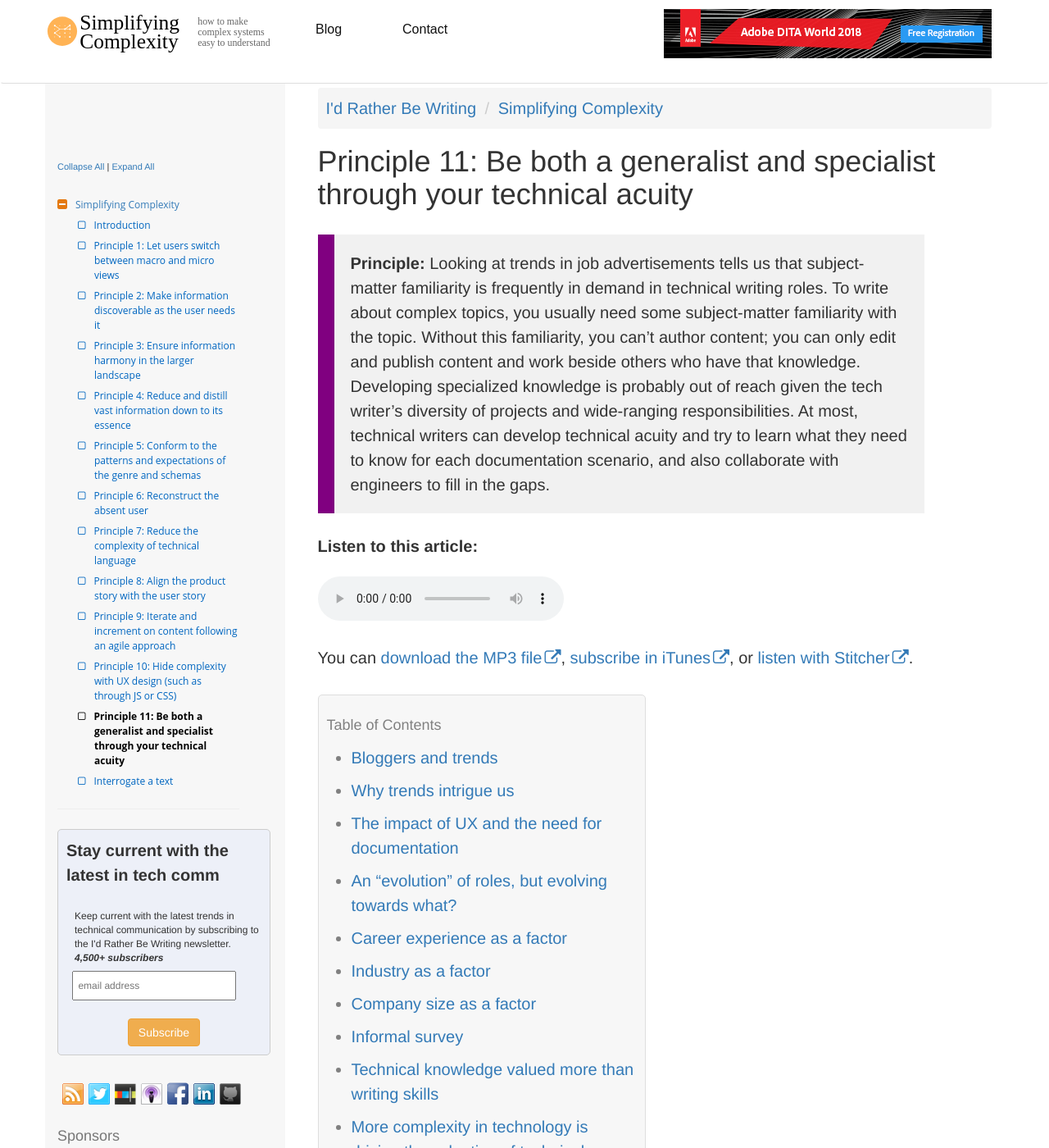
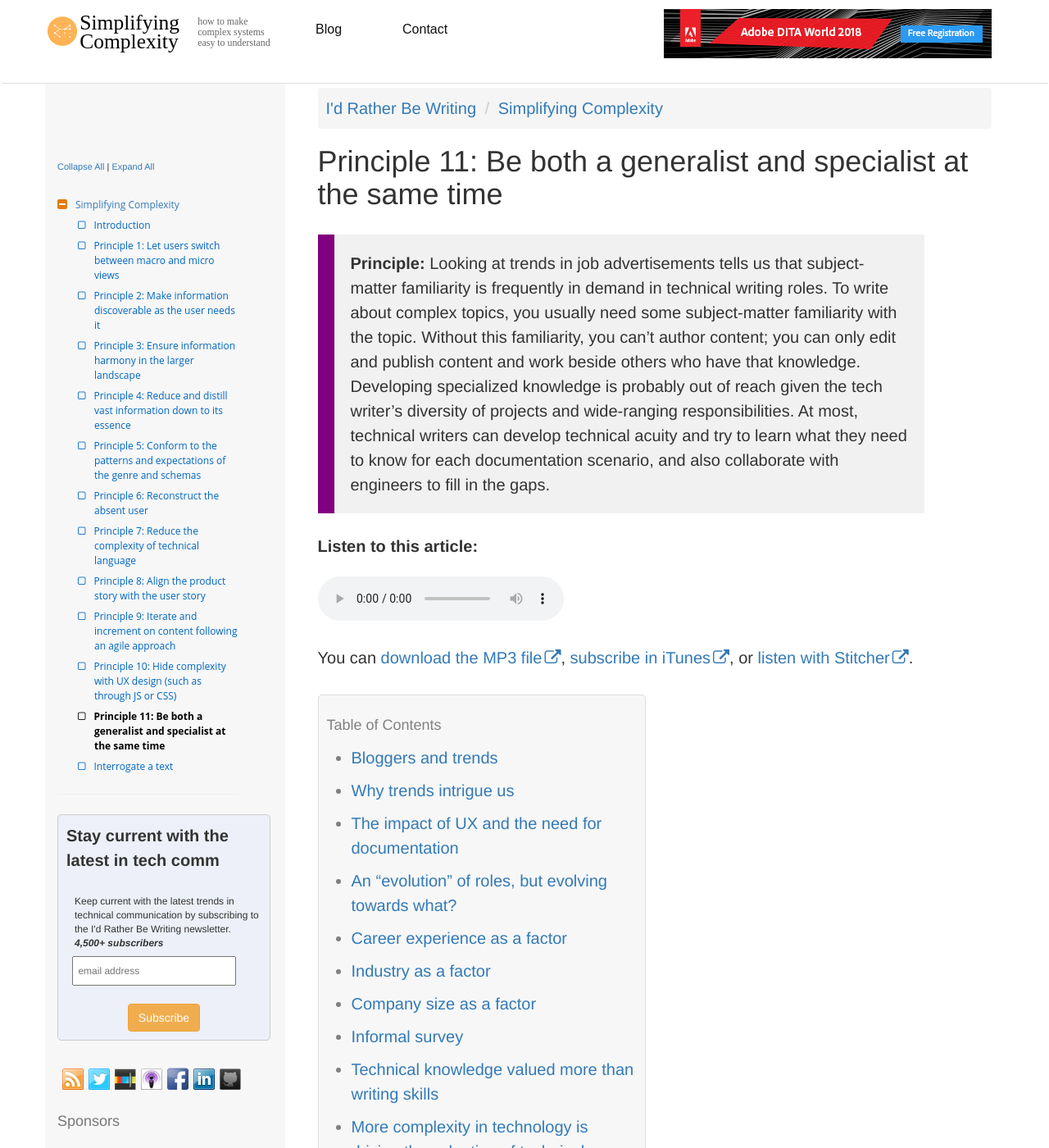
Before and after one commit to tomjoht/simplifying-complexity, a Jekyll site: the page built from _docs/both-a-generalist-and-specialist-through-technical-acuity.md, in a window 1280 px wide and 1400 px high. Shown: the whole window at 82% size. Built offline with Jekyll 4.4.1, drawn with Linux system fonts in a browser that asks for light colours; nearby versions of some CDN libraries; comment, search, counter and statistics services are not loaded; a style sheet for code colours, icons or effects is not loaded.

Commit message:
change title

```diff
--- a/_data/docnav.yml
+++ b/_data/docnav.yml
@@ -40,7 +40,7 @@ folders:
   - title: "Principle 10: Hide complexity with UX design (such as through JS or CSS)"
     jurl: /hiding-complexity.html
 
-  - title: "Principle 11: Be both a generalist and specialist through your technical acuity"
+  - title: "Principle 11: Be both a generalist and specialist at the same time"
     jurl: /both-a-generalist-and-specialist-through-technical-acuity.html
 
   - title: Interrogate a text
--- a/_docs/both-a-generalist-and-specialist-through-technical-acuity.md
+++ b/_docs/both-a-generalist-and-specialist-through-technical-acuity.md
@@ -1,5 +1,5 @@
 ---
-title: "Principle 11: Be both a generalist and specialist through your technical acuity"
+title: "Principle 11: Be both a generalist and specialist at the same time"
 permalink: both-a-generalist-and-specialist-through-technical-acuity.html
 ---
 
```
